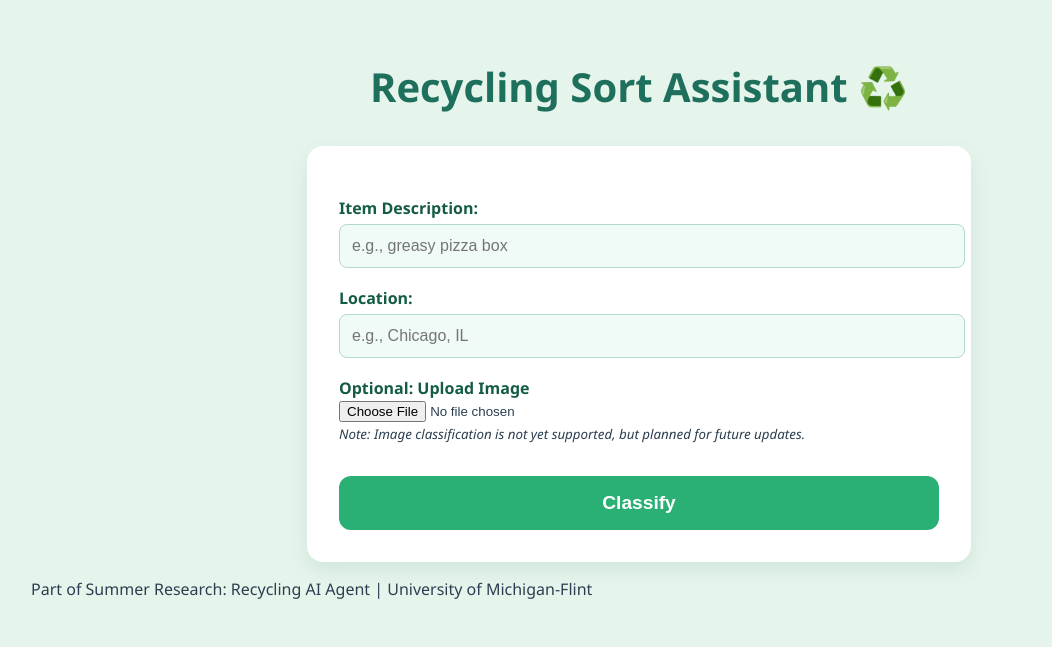
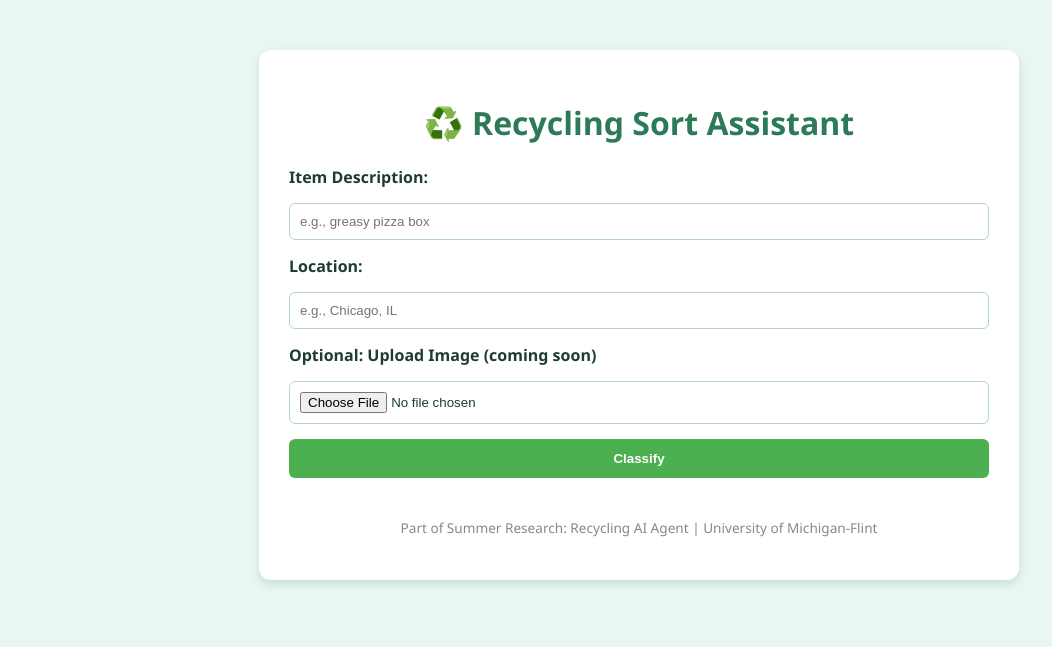
Before and after one commit to lacip-pixel/Recycling_AI_Agent, a Flask app: page / in a window 1280 px wide. Shown: the top 647 px of the page, without its empty margins (1-1053 px from the left). Run offline with Flask 3, Linux system fonts and the light colour scheme.

Commit message:
memory and style fixes

```diff
--- a/AI_Agent/app.py
+++ b/AI_Agent/app.py
@@ -1,6 +1,5 @@
-# app.py
 from flask import Flask, render_template, request
-from ai_agent import classify_item, memory  # import memory
+from ai_agent import classify_item, memory
 import os
 
 app = Flask(__name__)
@@ -12,23 +11,28 @@ app.config['UPLOAD_FOLDER'] = UPLOAD_FOLDER
 def index():
     result = None
     message = None
-    history = None
+    past_history = []
 
     if request.method == 'POST':
         item = request.form.get('item')
         location = request.form.get('location')
         image = request.files.get('image')
 
+        # Placeholder for image classification
         if image and image.filename:
             image_path = os.path.join(app.config['UPLOAD_FOLDER'], image.filename)
             image.save(image_path)
-            message = "Image classification coming soon!"
+            message = "🖼️ Image classification coming soon!"
 
-        elif item:
+        elif item and location:
             result = classify_item(item, location)
-            history = memory.load_memory_variables({})["history"]
 
-    return render_template("index.html", result=result, message=message, history=history)
+    # Show past conversation memory (human and AI messages)
+    for msg in memory.chat_memory.messages:
+        if hasattr(msg, "type") and msg.type in ["human", "ai"]:
+            past_history.append((msg.type.capitalize(), msg.content))
+
+    return render_template("index.html", result=result, message=message, past_history=past_history)
 
 if __name__ == '__main__':
     app.run(debug=True)
--- a/AI_Agent/static/style.css
+++ b/AI_Agent/static/style.css
@@ -1,79 +1,105 @@
 body {
-    font-family: 'Segoe UI', Tahoma, sans-serif;
-    background-color: #e6f5ec; /* light mint green */
-    color: #2c3e50;
+    background-color: #eaf7f1;
+    font-family: 'Segoe UI', sans-serif;
     margin: 0;
-    padding: 2rem;
+    padding: 0;
+    color: #1e3d2f;
+}
+
+.container {
+    max-width: 700px;
+    margin: 50px auto;
+    background-color: #ffffff;
+    padding: 30px;
+    border-radius: 12px;
+    box-shadow: 0 4px 10px rgba(0, 80, 60, 0.15);
 }
 
 h1 {
     text-align: center;
-    color: #1e6f5c; /* deep green */
-    margin-bottom: 2rem;
-    font-size: 2.5rem;
+    color: #2c7a57;
 }
 
 form {
-    background-color: #ffffff;
-    max-width: 600px;
-    margin: 0 auto;
-    padding: 2rem;
-    border-radius: 16px;
-    box-shadow: 0 8px 20px rgba(0, 100, 80, 0.1);
+    display: flex;
+    flex-direction: column;
+    gap: 15px;
+}
+pre {
+    white-space: pre-wrap;
+    word-break: break-word;
+    font-family: monospace;
+    font-size: 1rem;
+    padding: 0.5em;
+    background-color: #f0fdf4;
+    border-left: 4px solid #4CAF50;
+    border-radius: 6px;
+    margin-top: 0.5em;
 }
 
+
 label {
-    display: block;
-    margin-top: 1.2rem;
     font-weight: bold;
-    color: #145c43;
 }
 
-input[type="text"] {
-    width: 100%;
-    padding: 0.75rem;
-    margin-top: 0.3rem;
-    border: 1px solid #b4d9cc;
-    border-radius: 8px;
-    background-color: #f0faf7;
-    font-size: 1rem;
+input[type="text"],
+input[type="file"] {
+    padding: 10px;
+    border: 1px solid #b2d8c5;
+    border-radius: 6px;
 }
 
 button {
-    display: block;
-    width: 100%;
-    padding: 1rem;
-    margin-top: 2rem;
-    background-color: #2aaf74; /* green */
+    background-color: #4caf50;
     color: white;
-    font-size: 1.2rem;
+    padding: 12px;
+    border: none;
+    border-radius: 6px;
+    cursor: pointer;
     font-weight: bold;
-    border: none;
-    border-radius: 12px;
-    cursor: pointer;
     transition: background-color 0.3s ease;
 }
 
 button:hover {
-    background-color: #249c66;
+    background-color: #3a9c42;
 }
 
-h2 {
-    text-align: center;
-    margin-top: 2.5rem;
-    font-size: 1.8rem;
-    color: #136a4a;
+.result-box {
+    margin-top: 30px;
+    background-color: #e0f5e8;
+    border-left: 5px solid #3a9c42;
+    padding: 15px;
+    border-radius: 8px;
 }
 
-pre {
-    background-color: #eafaf1;
-    border-left: 6px solid #2aaf74;
-    padding: 1rem;
-    max-width: 700px;
-    margin: 1.5rem auto;
-    border-radius: 8px;
-    font-size: 1rem;
-    white-space: pre-wrap;
-    word-break: break-word;
-    color: #2c3e50;
+.message-box {
+    margin-top: 20px;
+    background-color: #fff3cd;
+    color: #856404;
+    border: 1px solid #ffeeba;
+    padding: 10px;
+    border-radius: 6px;
 }
+
+.history-box {
+    margin-top: 40px;
+    padding: 15px;
+    background-color: #f1fbf5;
+    border: 1px solid #c8e6c9;
+    border-radius: 10px;
+}
+
+.chat-line {
+    margin-bottom: 10px;
+    padding: 8px;
+    background-color: #e7f6ec;
+    border-left: 3px solid #4caf50;
+    border-radius: 6px;
+}
+
+footer {
+    margin-top: 40px;
+    text-align: center;
+    font-size: 0.85rem;
+    color: #888;
+}
--- a/AI_Agent/templates/index.html
+++ b/AI_Agent/templates/index.html
@@ -7,7 +7,7 @@
 </head>
 <body>
     <div class="container">
-        <h1>Recycling Sort Assistant ♻️</h1>
+        <h1>♻️ Recycling Sort Assistant</h1>
         <form method="POST" enctype="multipart/form-data">
             <label for="item">Item Description:</label>
             <input type="text" name="item" placeholder="e.g., greasy pizza box" required>
@@ -15,38 +15,40 @@
             <label for="location">Location:</label>
             <input type="text" name="location" placeholder="e.g., Chicago, IL" required>
 
-            <label for="image">Optional: Upload Image</label>
-            <input type="file" name="image"><br>
-            <small><em>Note: Image classification is not yet supported, but planned for future updates.</em></small>
-
+            <label for="image">Optional: Upload Image (coming soon)</label>
+            <input type="file" name="image">
 
             <button type="submit">Classify</button>
         </form>
 
         {% if result %}
-        <div class="result">
+        <div class="result-box">
             <h2>Classification: {{ result.classification }}</h2>
             <pre>{{ result.response }}</pre>
         </div>
         {% endif %}
 
         {% if message %}
-        <div class="message">
+        <div class="message-box">
             <p>{{ message }}</p>
         </div>
         {% endif %}
 
-        {% if history %}
-    <div class="history">
-        <h3>Past Classifications</h3>
-        <pre>{{ history }}</pre>
-    </div>
-    {% endif %}
+        {% if past_history %}
+        <div class="history-box">
+            <h3>Past Classifications</h3>
+            {% for sender, content in past_history %}
+            <div class="chat-line">
+                <strong>{{ sender }}:</strong> {{ content }}
+            </div>
+            {% endfor %}
+        </div>
+        {% endif %}
 
+
+        <footer>
+            <p>Part of Summer Research: Recycling AI Agent | University of Michigan-Flint</p>
+        </footer>
     </div>
 </body>
-<div class="footer">
-    <p>Part of Summer Research: Recycling AI Agent | University of Michigan-Flint</p>
-</div>
-
 </html>
```
